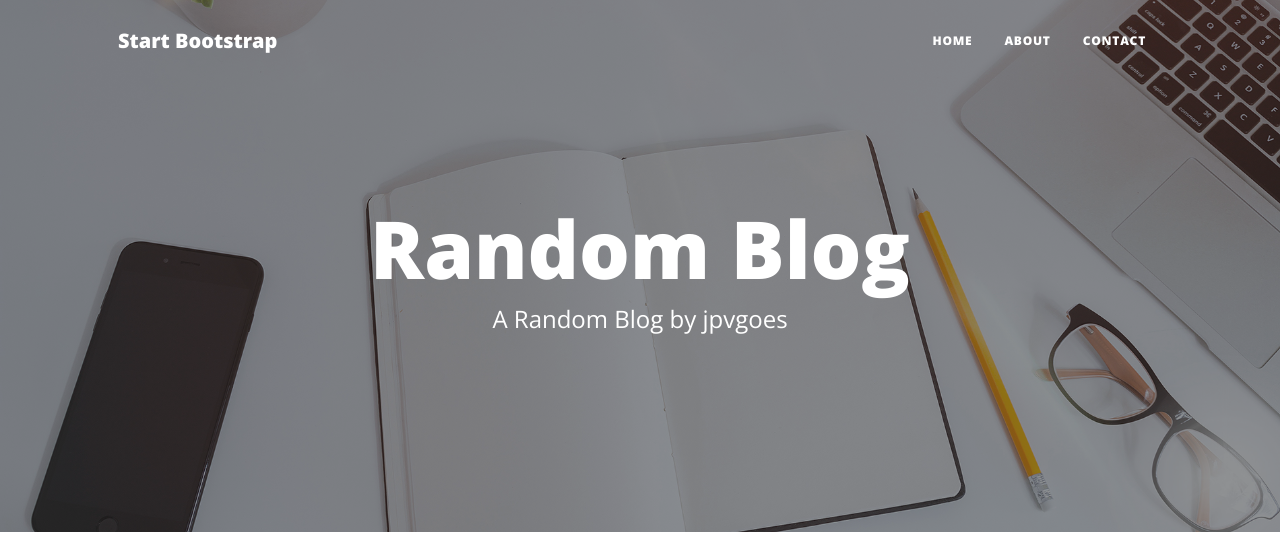
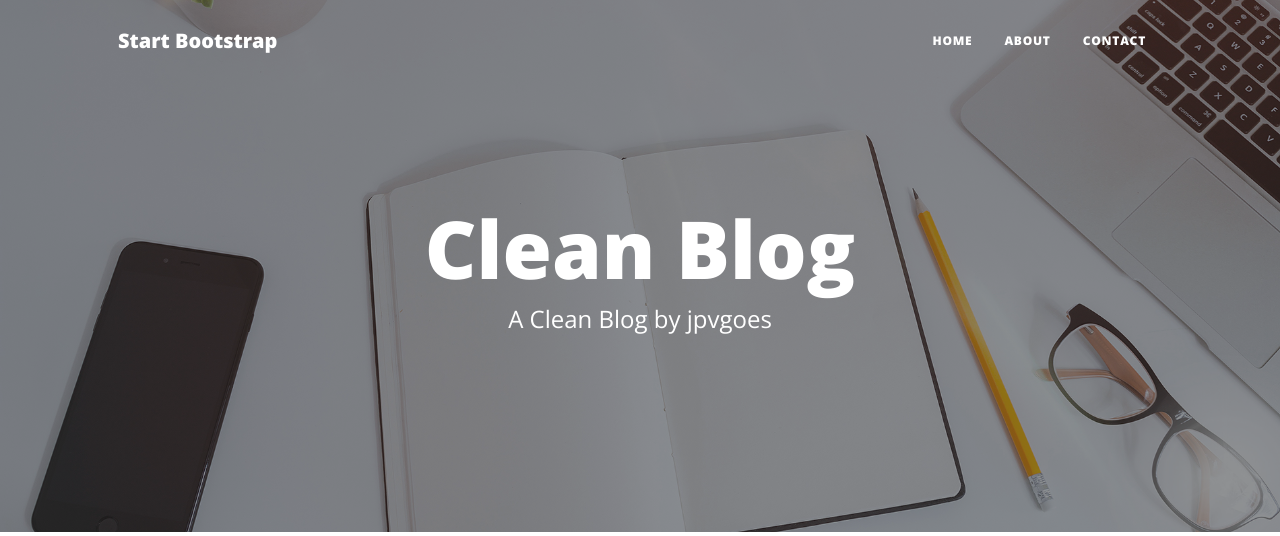
Before and after one commit to jpvgoes/bootstrap-clean-blog, a Flask app: page / in a window 1280 px wide. Shown: the top 536 px of the page. Run offline with Flask 3, Linux system fonts and the light colour scheme; some libraries are stand-ins or nearby versions.

Commit message:
mudei o nome

```diff
--- a/templates/index.html
+++ b/templates/index.html
@@ -28,8 +28,8 @@
                 <div class="row gx-4 gx-lg-5 justify-content-center">
                     <div class="col-md-10 col-lg-8 col-xl-7">
                         <div class="site-heading">
-                            <h1>Random Blog</h1>
-                            <span class="subheading">A Random Blog by jpvgoes</span>
+                            <h1>Clean Blog</h1>
+                            <span class="subheading">A Clean Blog by jpvgoes</span>
                         </div>
                     </div>
                 </div>
```
